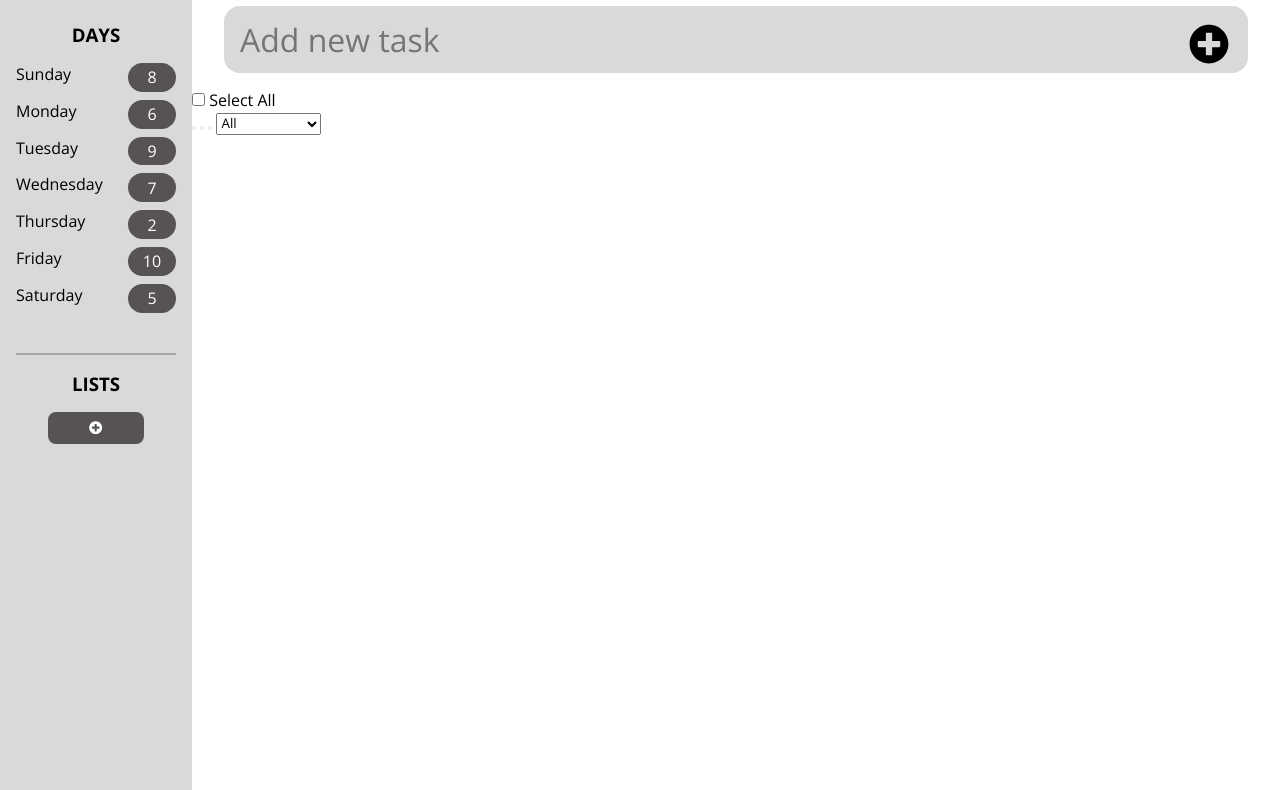
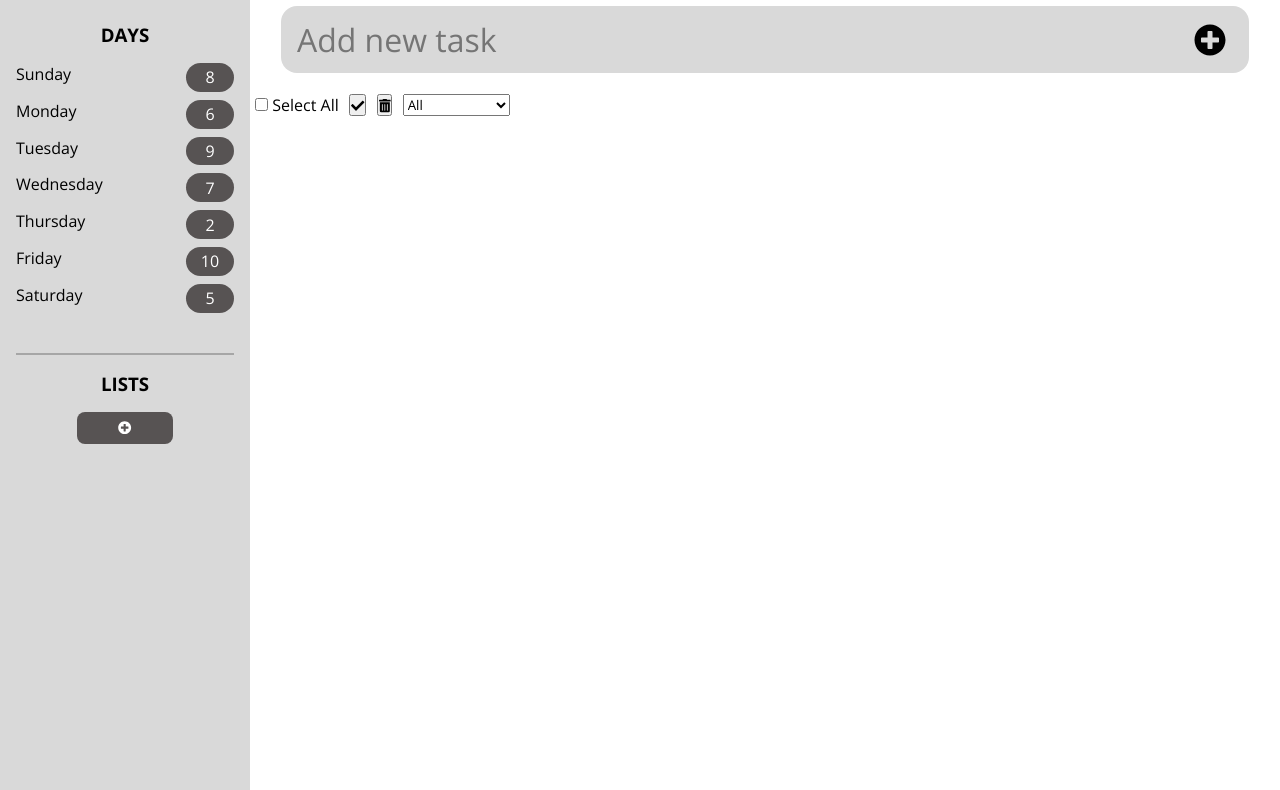
Before and after one commit to KevinSkayro/todo-list-seize, a plain HTML site: page index.html in a window 1280 px wide. Shown: the part 74-864 px from the top of the page. Drawn offline with nearby package versions, Linux system fonts and the light colour scheme.

Commit message:
added the buttons to edit the tasks

```diff
--- a/index.html
+++ b/index.html
@@ -102,13 +102,12 @@
                 <input type="checkbox" name="select-all" id="select-all" />
                 <span>Select All</span>
               </div>
-              <button class="done"><i></i></button>
-              <button class="done"><i></i></button>
-              <button class="done"><i></i></button>
+              <button class="done"><i class="fas fa-check"></i></button>
+              <button class="delete"><i class="fas fa-trash-alt"></i></button>
               <select name="select-todo" id="select-todo">
                 <option value="all">All</option>
-                <option value="all">done</option>
-                <option value="all">uncompleted</option>
+                <option value="all">Done</option>
+                <option value="all">Uncompleted</option>
               </select>
             </div>
           </div>
--- a/style.css
+++ b/style.css
@@ -115,33 +115,43 @@ hr {
   display: flex;
   flex-direction: column;
   align-items: center;
+  flex: 1;
+  width: 100%;
 }
 .todo-list-input-container {
   flex-direction: column;
-  align-items: center;
+  width: 100%;
 }
 .todo-list-input {
   display: flex;
   flex-direction: row;
   align-items: center;
-  margin: 1rem 2rem;
+  margin: 1rem 3%;
   background-color: #d9d9d9;
   padding: 0.6rem 1rem;
-  width: 80vw;
+  width: 94%;
+
   border-radius: 1rem;
 }
 .todo-list-input input,
 .todo-list-input button {
   height: 3rem;
-  width: 100%;
+  width: 95%;
   background-color: #d9d9d9;
   border: none;
   font-size: 2rem;
 }
 .todo-list-input button {
-  width: 3rem;
+  width: 5%;
   cursor: pointer;
-  font-size: 2.5rem;
+  font-size: 2rem;
+}
+.todo-list-options {
+  display: flex;
+  align-items: center;
+}
+.todo-list-options > * {
+  margin: 0.5%;
 }
 
 /*todo main container style start*/
```
